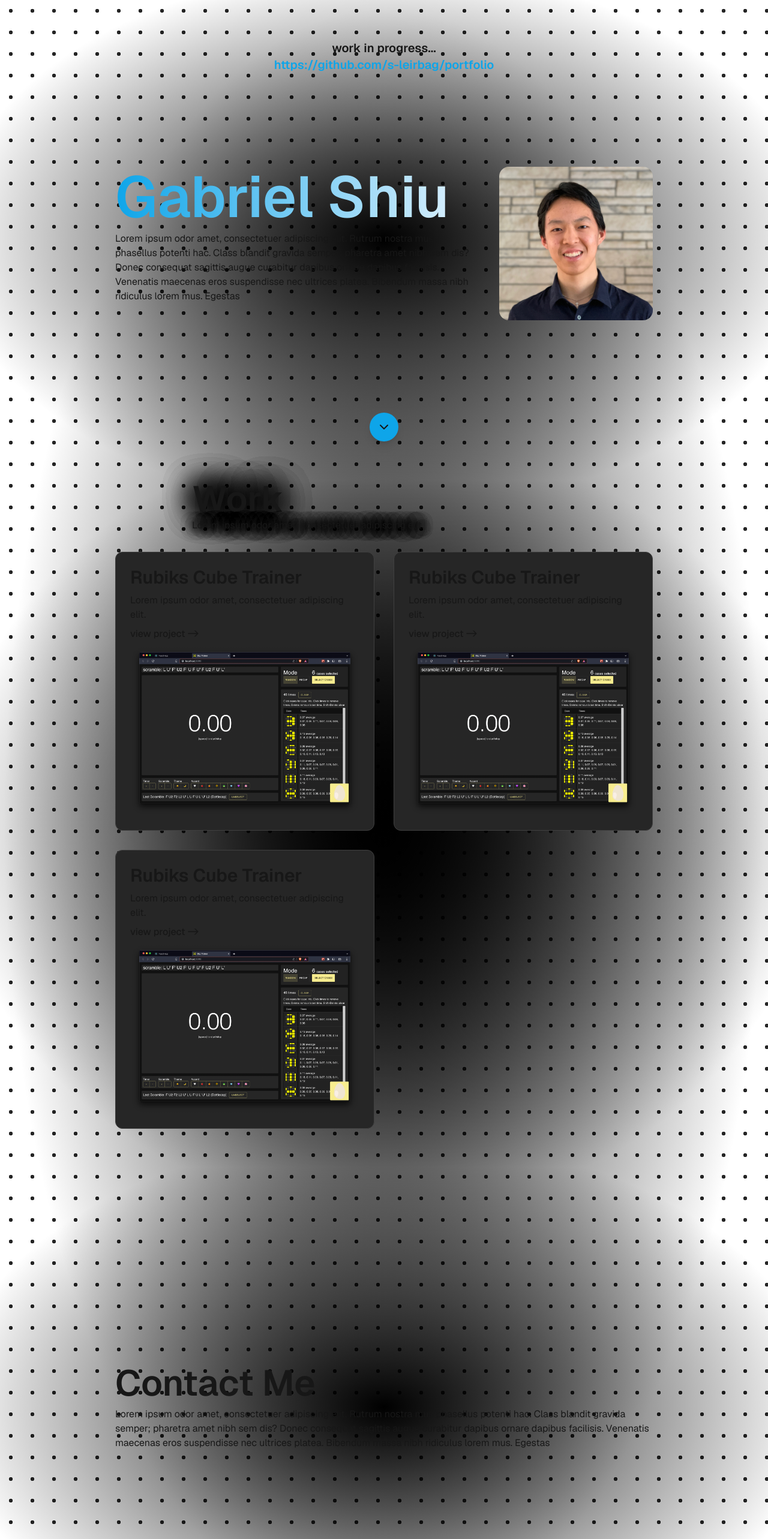
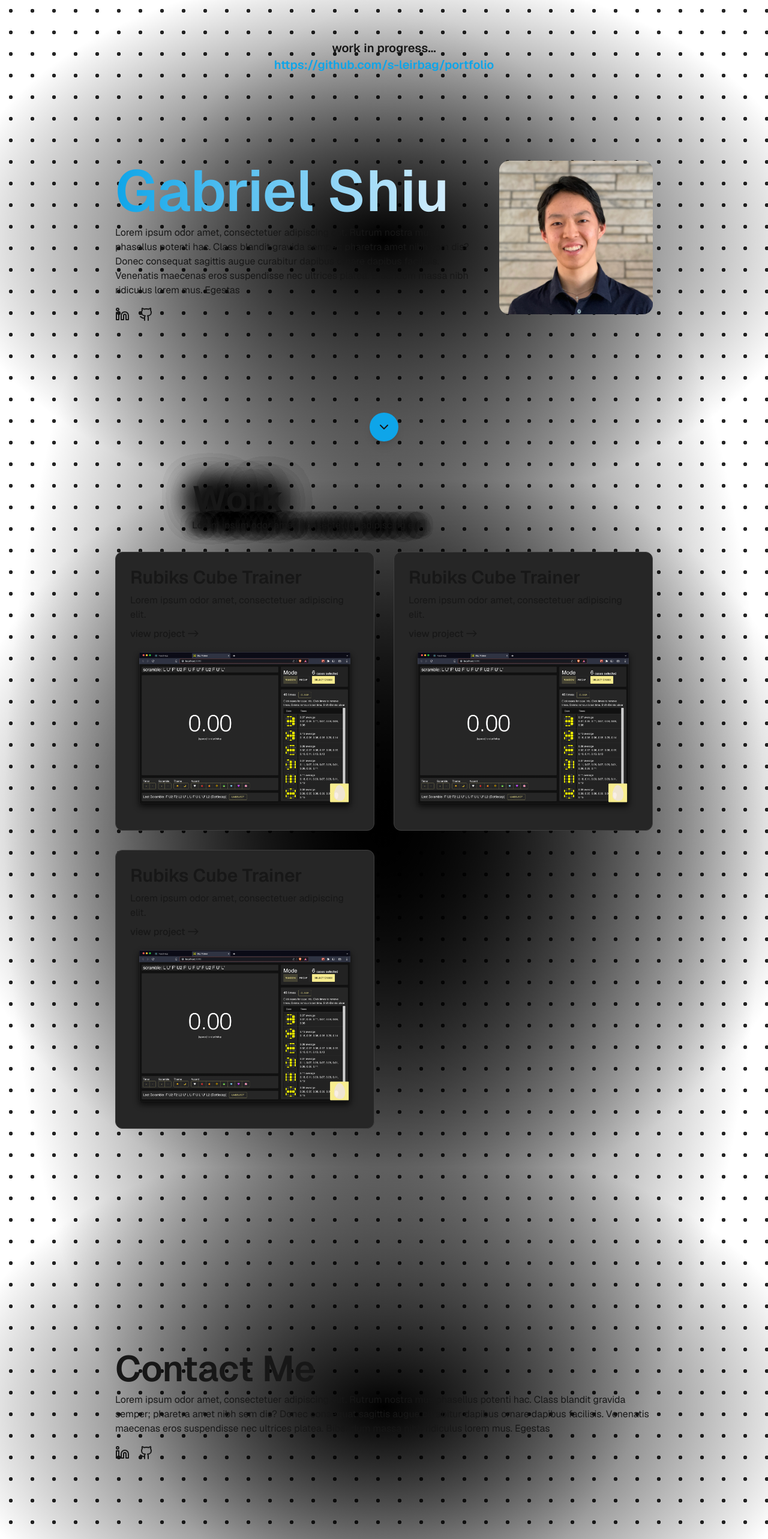
Before and after one commit to s-leirbag/portfolio, a Next.js app: page / in a window 1280 px wide. Shown: the top 2566 px of the page at 60% size. Built offline with nearby package versions, Linux system fonts and the light colour scheme.

Commit message:
linkedin and github social links, fixed h-screen to min-h-screen

```diff
--- a/app/page.tsx
+++ b/app/page.tsx
@@ -15,7 +15,7 @@
             background: "radial-gradient(ellipse, black 0%, transparent 80%)",
           }}
         >
-          <div className="w-full sm:w-[640px] md:w-[768px] lg:w-[1024px] p-16 mx-auto flex flex-col justify-between h-screen">
+          <div className="w-full sm:w-[640px] md:w-[768px] lg:w-[1024px] p-16 mx-auto flex flex-col justify-between min-h-screen">
             <h1 className="text-xl py-0.5 rounded font-semibold text-center">
               work in progress...
               <br />
@@ -47,6 +47,53 @@
                   maecenas eros suspendisse nec ultrices platea. Bibendum massa
                   nibh ridiculus lorem mus. Egestas
                 </p>
+                <div className="flex flex-row">
+                  <a
+                    href="https://www.linkedin.com/in/gabriel-d-shiu/"
+                    target="_blank"
+                    rel="noopener noreferrer"
+                    className="py-2 pr-2"
+                  >
+                    <svg
+                      xmlns="http://www.w3.org/2000/svg"
+                      width="24"
+                      height="24"
+                      viewBox="0 0 24 24"
+                      fill="none"
+                      stroke="currentColor"
+                      strokeWidth="2"
+                      strokeLinecap="round"
+                      strokeLinejoin="round"
+                      className="lucide lucide-linkedin"
+                    >
+                      <path d="M16 8a6 6 0 0 1 6 6v7h-4v-7a2 2 0 0 0-2-2 2 2 0 0 0-2 2v7h-4v-7a6 6 0 0 1 6-6z" />
+                      <rect width="4" height="12" x="2" y="9" />
+                      <circle cx="4" cy="4" r="2" />
+                    </svg>
+                  </a>
+                  <a
+                    href="https://github.com/s-leirbag"
+                    target="_blank"
+                    rel="noopener noreferrer"
+                    className="p-2"
+                  >
+                    <svg
+                      xmlns="http://www.w3.org/2000/svg"
+                      width="24"
+                      height="24"
+                      viewBox="0 0 24 24"
+                      fill="none"
+                      stroke="currentColor"
+                      strokeWidth="2"
+                      strokeLinecap="round"
+                      strokeLinejoin="round"
+                      className="lucide lucide-github"
+                    >
+                      <path d="M15 22v-4a4.8 4.8 0 0 0-1-3.5c3 0 6-2 6-5.5.08-1.25-.27-2.48-1-3.5.28-1.15.28-2.35 0-3.5 0 0-1 0-3 1.5-2.64-.5-5.36-.5-8 0C6 2 5 2 5 2c-.3 1.15-.3 2.35 0 3.5A5.403 5.403 0 0 0 4 9c0 3.5 3 5.5 6 5.5-.39.49-.68 1.05-.85 1.65-.17.6-.22 1.23-.15 1.85v4" />
+                      <path d="M9 18c-4.51 2-5-2-7-2" />
+                    </svg>
+                  </a>
+                </div>
               </div>
             </div>
             <ScrollButton />
@@ -135,7 +182,7 @@
             background: "radial-gradient(ellipse, black 0%, transparent 80%)",
           }}
         >
-          <div className="w-full sm:w-[640px] md:w-[768px] lg:w-[1024px] p-16 mx-auto flex flex-col justify-center h-screen gap-2">
+          <div className="w-full sm:w-[640px] md:w-[768px] lg:w-[1024px] p-16 mx-auto flex flex-col justify-center min-h-screen gap-2">
             <h1 className="text-3xl sm:text-6xl py-0.5 rounded font-semibold">
               Contact Me
             </h1>
@@ -147,6 +194,53 @@
               suspendisse nec ultrices platea. Bibendum massa nibh ridiculus
               lorem mus. Egestas
             </p>
+            <div className="flex flex-row">
+              <a
+                href="https://www.linkedin.com/in/gabriel-d-shiu/"
+                target="_blank"
+                rel="noopener noreferrer"
+                className="py-2 pr-2"
+              >
+                <svg
+                  xmlns="http://www.w3.org/2000/svg"
+                  width="24"
+                  height="24"
+                  viewBox="0 0 24 24"
+                  fill="none"
+                  stroke="currentColor"
+                  strokeWidth="2"
+                  strokeLinecap="round"
+                  strokeLinejoin="round"
+                  className="lucide lucide-linkedin"
+                >
+                  <path d="M16 8a6 6 0 0 1 6 6v7h-4v-7a2 2 0 0 0-2-2 2 2 0 0 0-2 2v7h-4v-7a6 6 0 0 1 6-6z" />
+                  <rect width="4" height="12" x="2" y="9" />
+                  <circle cx="4" cy="4" r="2" />
+                </svg>
+              </a>
+              <a
+                href="https://github.com/s-leirbag"
+                target="_blank"
+                rel="noopener noreferrer"
+                className="p-2"
+              >
+                <svg
+                  xmlns="http://www.w3.org/2000/svg"
+                  width="24"
+                  height="24"
+                  viewBox="0 0 24 24"
+                  fill="none"
+                  stroke="currentColor"
+                  strokeWidth="2"
+                  strokeLinecap="round"
+                  strokeLinejoin="round"
+                  className="lucide lucide-github"
+                >
+                  <path d="M15 22v-4a4.8 4.8 0 0 0-1-3.5c3 0 6-2 6-5.5.08-1.25-.27-2.48-1-3.5.28-1.15.28-2.35 0-3.5 0 0-1 0-3 1.5-2.64-.5-5.36-.5-8 0C6 2 5 2 5 2c-.3 1.15-.3 2.35 0 3.5A5.403 5.403 0 0 0 4 9c0 3.5 3 5.5 6 5.5-.39.49-.68 1.05-.85 1.65-.17.6-.22 1.23-.15 1.85v4" />
+                  <path d="M9 18c-4.51 2-5-2-7-2" />
+                </svg>
+              </a>
+            </div>
           </div>
         </div>
       </div>
--- a/app/work/oll-trainer/page.tsx
+++ b/app/work/oll-trainer/page.tsx
@@ -70,8 +70,8 @@
               </h3>
               <p>
                 Lorem ipsum odor amet, consectetuer adipiscing elit. Rutrum
-                  nostra mus phasellus potenti hac. Class blandit gravida
-                  semper; pharetra amet nibh sem dis?
+                nostra mus phasellus potenti hac. Class blandit gravida semper;
+                pharetra amet nibh sem dis?
               </p>
             </div>
             <div className="text-center lg:px-32">
@@ -80,8 +80,8 @@
               </h3>
               <p>
                 Lorem ipsum odor amet, consectetuer adipiscing elit. Rutrum
-                  nostra mus phasellus potenti hac. Class blandit gravida
-                  semper; pharetra amet nibh sem dis?
+                nostra mus phasellus potenti hac. Class blandit gravida semper;
+                pharetra amet nibh sem dis?
               </p>
             </div>
             <div className="lg:grid lg:grid-cols-2 gap-8">
@@ -109,8 +109,8 @@
               </h3>
               <p>
                 Lorem ipsum odor amet, consectetuer adipiscing elit. Rutrum
-                  nostra mus phasellus potenti hac. Class blandit gravida
-                  semper; pharetra amet nibh sem dis?
+                nostra mus phasellus potenti hac. Class blandit gravida semper;
+                pharetra amet nibh sem dis?
               </p>
             </div>
           </div>
@@ -182,7 +182,7 @@
             background: "radial-gradient(ellipse, black 0%, transparent 80%)",
           }}
         >
-          <div className="w-full sm:w-[640px] md:w-[768px] lg:w-[1024px] p-16 mx-auto pt-[calc(25vh)] gap-2 flex flex-col h-[calc(90vh)]">
+          <div className="w-full sm:w-[640px] md:w-[768px] lg:w-[1024px] p-16 mx-auto pt-[calc(25vh)] gap-2 flex flex-col min-h-[calc(90vh)]">
             <h2 className="text-3xl sm:text-6xl py-0.5 rounded font-semibold">
               Contact Me
             </h2>
@@ -194,6 +194,53 @@
               suspendisse nec ultrices platea. Bibendum massa nibh ridiculus
               lorem mus. Egestas
             </p>
+            <div className="flex flex-row">
+              <a
+                href="https://www.linkedin.com/in/gabriel-d-shiu/"
+                target="_blank"
+                rel="noopener noreferrer"
+                className="py-2 pr-2"
+              >
+                <svg
+                  xmlns="http://www.w3.org/2000/svg"
+                  width="24"
+                  height="24"
+                  viewBox="0 0 24 24"
+                  fill="none"
+                  stroke="currentColor"
+                  strokeWidth="2"
+                  strokeLinecap="round"
+                  strokeLinejoin="round"
+                  className="lucide lucide-linkedin"
+                >
+                  <path d="M16 8a6 6 0 0 1 6 6v7h-4v-7a2 2 0 0 0-2-2 2 2 0 0 0-2 2v7h-4v-7a6 6 0 0 1 6-6z" />
+                  <rect width="4" height="12" x="2" y="9" />
+                  <circle cx="4" cy="4" r="2" />
+                </svg>
+              </a>
+              <a
+                href="https://github.com/s-leirbag"
+                target="_blank"
+                rel="noopener noreferrer"
+                className="p-2"
+              >
+                <svg
+                  xmlns="http://www.w3.org/2000/svg"
+                  width="24"
+                  height="24"
+                  viewBox="0 0 24 24"
+                  fill="none"
+                  stroke="currentColor"
+                  strokeWidth="2"
+                  strokeLinecap="round"
+                  strokeLinejoin="round"
+                  className="lucide lucide-github"
+                >
+                  <path d="M15 22v-4a4.8 4.8 0 0 0-1-3.5c3 0 6-2 6-5.5.08-1.25-.27-2.48-1-3.5.28-1.15.28-2.35 0-3.5 0 0-1 0-3 1.5-2.64-.5-5.36-.5-8 0C6 2 5 2 5 2c-.3 1.15-.3 2.35 0 3.5A5.403 5.403 0 0 0 4 9c0 3.5 3 5.5 6 5.5-.39.49-.68 1.05-.85 1.65-.17.6-.22 1.23-.15 1.85v4" />
+                  <path d="M9 18c-4.51 2-5-2-7-2" />
+                </svg>
+              </a>
+            </div>
           </div>
         </div>
       </div>
```
Lines whose indentation alone changed are shown as unchanged.
